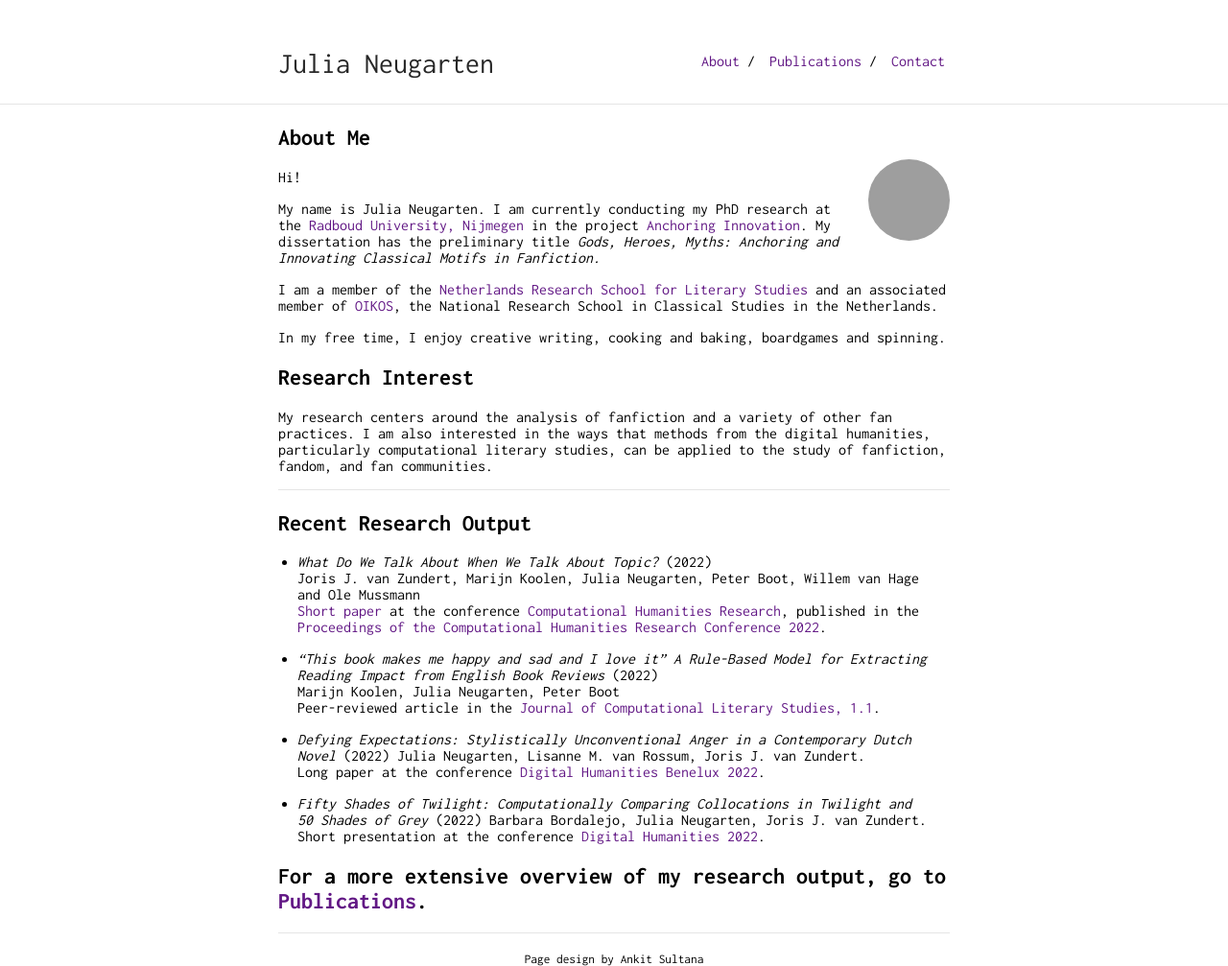
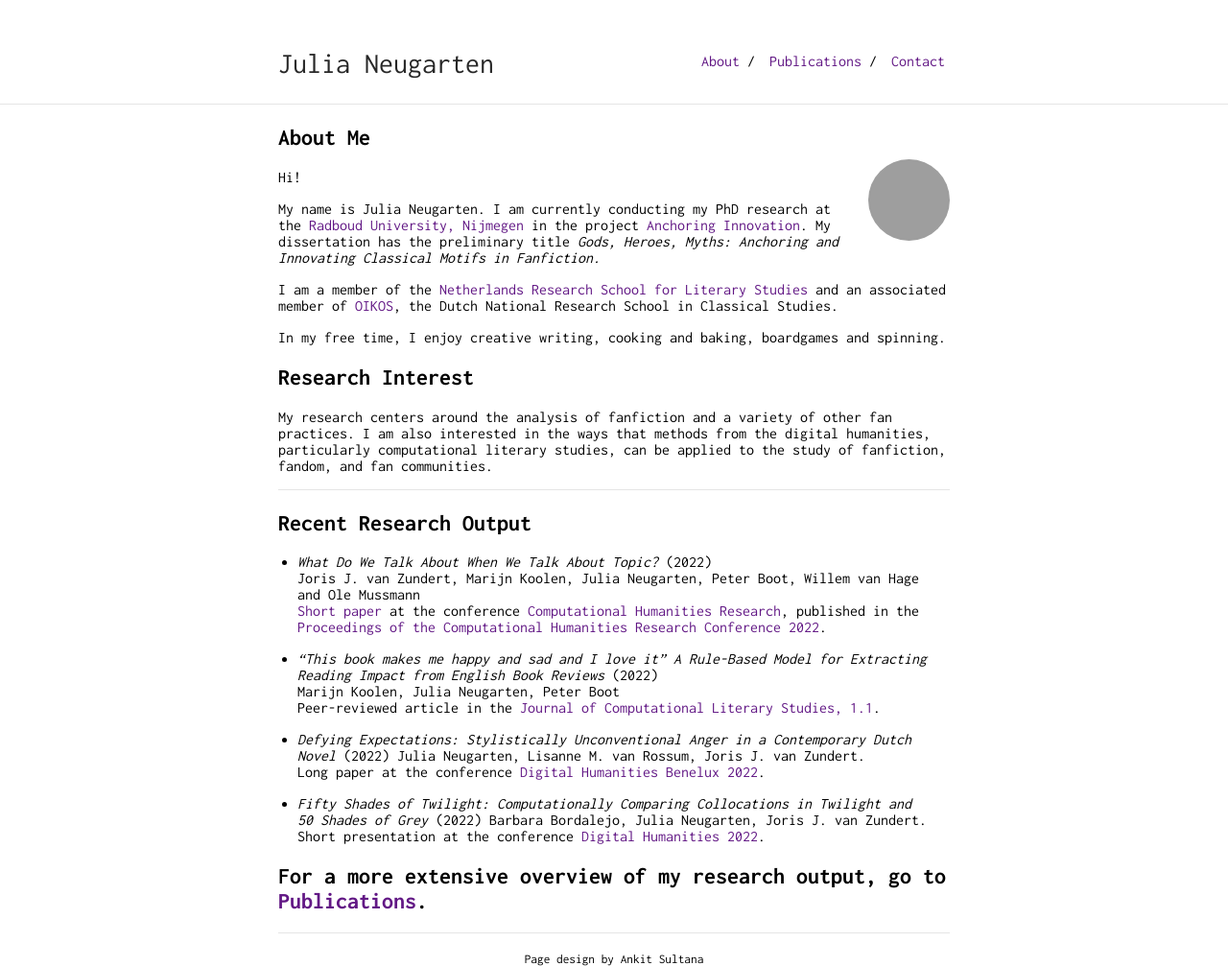
Before and after one commit to julianeugarten/julianeugarten, a Jekyll site: the page built from index.md, in a window 1280 px wide. Shown: the whole page at 96% size. Built offline with Jekyll 4.4.1, drawn with Linux system fonts in a browser that asks for light colours; our own code applies the rules of GitHub Pages for plain Markdown files; grey boxes are pictures that could not be loaded.

Commit message:
oikos name

```diff
--- a/index.md
+++ b/index.md
@@ -7,7 +7,7 @@ Hi!
 
 My name is Julia Neugarten. I am currently conducting my PhD research at the [Radboud University, Nijmegen](https://www.ru.nl/) in the project [Anchoring Innovation](https://anchoringinnovation.nl/).  My dissertation has the preliminary title _Gods, Heroes, Myths: Anchoring and Innovating Classical Motifs in Fanfiction._
 
-I am a member of the [Netherlands Research School for Literary Studies](https://www.oslit.nl/julia-neugarten-anchoring-and-innovating-classical-motifs-in-fanfiction/) and an associated member of [OIKOS](https://www.rug.nl/research/research-let/oikos/about/), the National Research School in Classical Studies in the Netherlands.
+I am a member of the [Netherlands Research School for Literary Studies](https://www.oslit.nl/julia-neugarten-anchoring-and-innovating-classical-motifs-in-fanfiction/) and an associated member of [OIKOS](https://www.rug.nl/research/research-let/oikos/about/), the Dutch National Research School in Classical Studies.
 
 In my free time, I enjoy creative writing, cooking and baking, boardgames and spinning.
 
```
